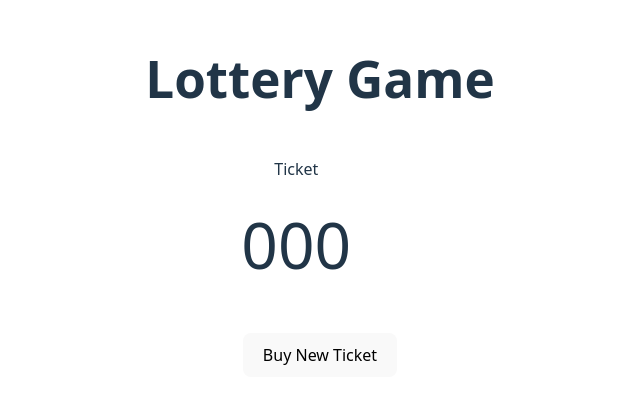
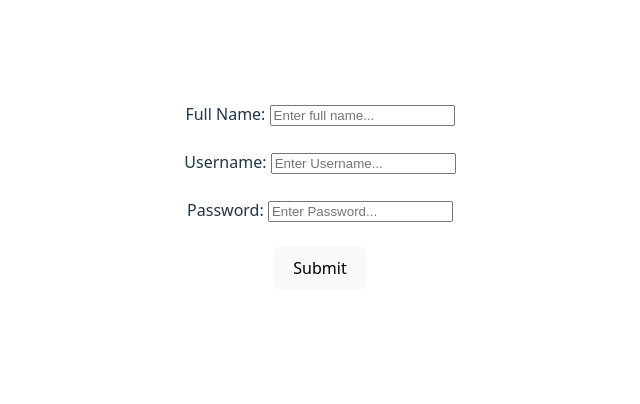
Before and after one commit to Parship12/React-Lab, a React (Vite) app: page / in a window 1280 px wide. Shown: the part 204-608 px from the top of the page, without its empty margins (320-960 px from the left). Built offline with nearby package versions, Linux system fonts and the light colour scheme.

Commit message:
more about forms
Signed-off-by: Parship Chowdhury <i.am.parship@gmail.com>

```diff
--- a/index.html
+++ b/index.html
@@ -4,7 +4,7 @@
     <meta charset="UTF-8" />
     <link rel="icon" type="image/svg+xml" href="/vite.svg" />
     <meta name="viewport" content="width=device-width, initial-scale=1.0" />
-    <title>ludo-game</title>
+    <title>React Lab</title>
   </head>
   <body>
     <div id="root"></div>
--- a/package.json
+++ b/package.json
@@ -1,5 +1,5 @@
 {
-  "name": "ludo-game",
+  "name": "react-lab",
   "private": true,
   "version": "0.0.0",
   "type": "module",
--- a/src/App.jsx
+++ b/src/App.jsx
@@ -5,6 +5,7 @@
 import TicketNum from './TicketNum'
 import Ticket from './Ticket'
 import {sum} from "./helper"
+import Form from "./Form"
 
 function App() {
   let winCondition = (ticket) => {
@@ -15,7 +16,8 @@
 
   return (
     <>
-      <LotteryGame n={3} winCondition={winCondition}/>
+      {/* <LotteryGame n={3} winCondition={winCondition}/> */}
+      <Form/>
     </>
   )
 }
--- /dev/null
+++ b/src/Form.jsx
@@ -0,0 +1,71 @@
+import { useState } from "react"
+
+export default function Form() {
+    let [formData, setFormData] = useState({
+        fullName: "",
+        userName: "",
+        password: ""
+    });
+
+    let handleInputChange = (event) => {
+        let fieldName = event.target.name;
+        let newValue = event.target.value;
+
+        setFormData((currData) => {
+            currData[fieldName] = newValue;
+            return {...currData};
+        })
+    }
+
+    let handleSubmit = (event) => {
+        event.preventDefault();
+        console.log(formData);
+        setFormData({
+            fullName: "",
+            userName: "",
+            password: ""
+        })
+    }
+
+    return (
+        <form onSubmit={handleSubmit}>
+            <label htmlFor="fullname">Full Name: </label>
+            <input
+                placeholder="Enter full name..."
+                type="text"
+                value={formData.fullName}
+                onChange={handleInputChange}
+                id="fullname"
+                name="fullName"
+            />
+
+            <br /><br />
+
+            <label htmlFor="username">Username: </label>
+            <input
+                placeholder="Enter Username..."
+                type="text"
+                value={formData.userName}
+                onChange={handleInputChange}
+                id="username"
+                name="userName"
+            />
+
+            <br /><br />
+
+            <label htmlFor="username">Password: </label>
+            <input
+                placeholder="Enter Password..."
+                type="password"
+                value={formData.password}
+                onChange={handleInputChange}
+                id="password"
+                name="password"
+            />
+
+            <br /><br />
+
+            <button>Submit</button>
+        </form>
+    )
+}
```
Also changed, not shown: 1 other file (tests, documents, lock files or other folders).
